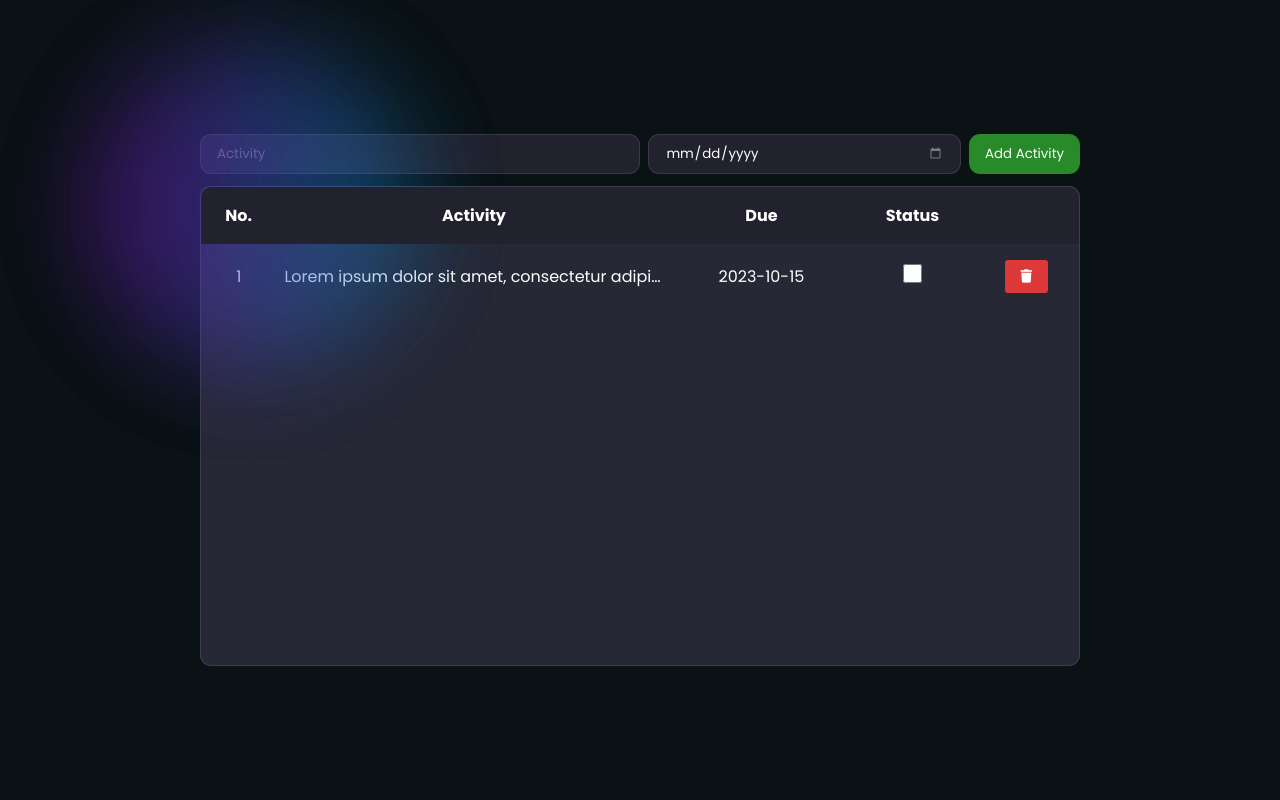
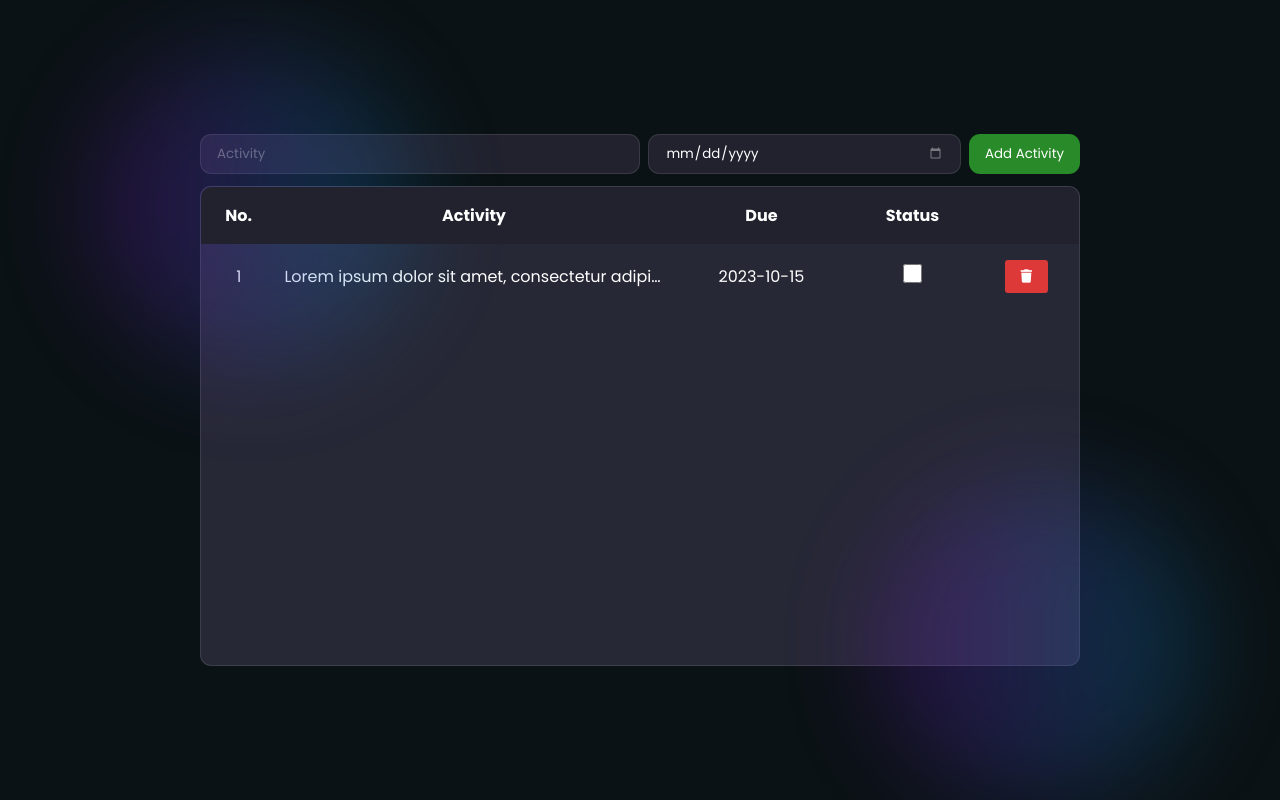
Before and after one commit to fireeemaan/todo-pweb-t2, a plain HTML site: page index.html in a window 1280 px wide. Drawn offline with Linux system fonts and the light colour scheme.

Commit message:
minor changes

```diff
--- a/index.html
+++ b/index.html
@@ -22,7 +22,7 @@
    <body>
       <div class="main-container">
          <div class="blob"></div>
-         <div class="blob"></div>
+         <div class="blob2"></div>
          <div class="form-container">
             <form class="add-form">
                <input
```
